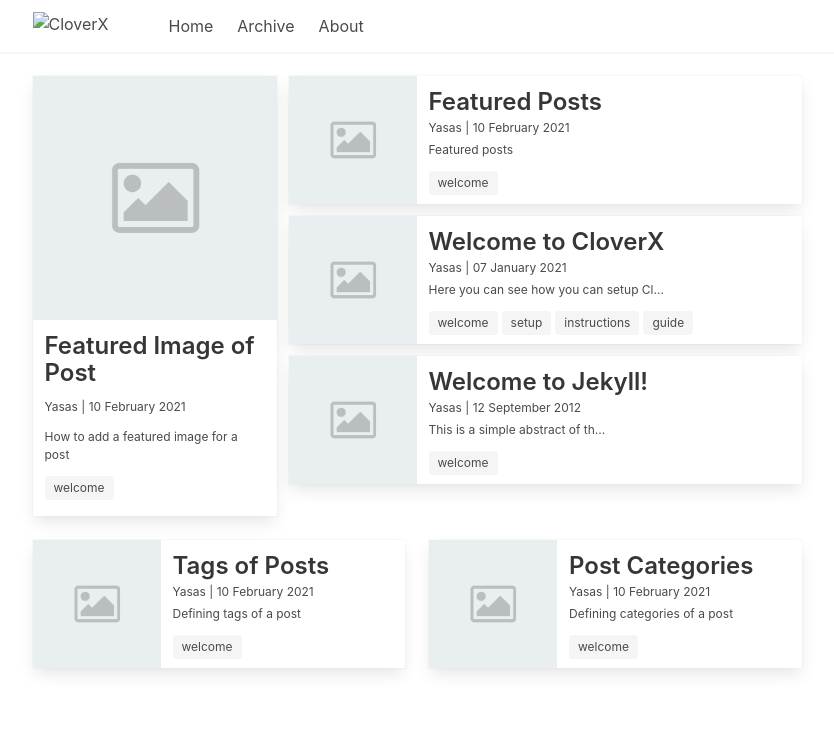
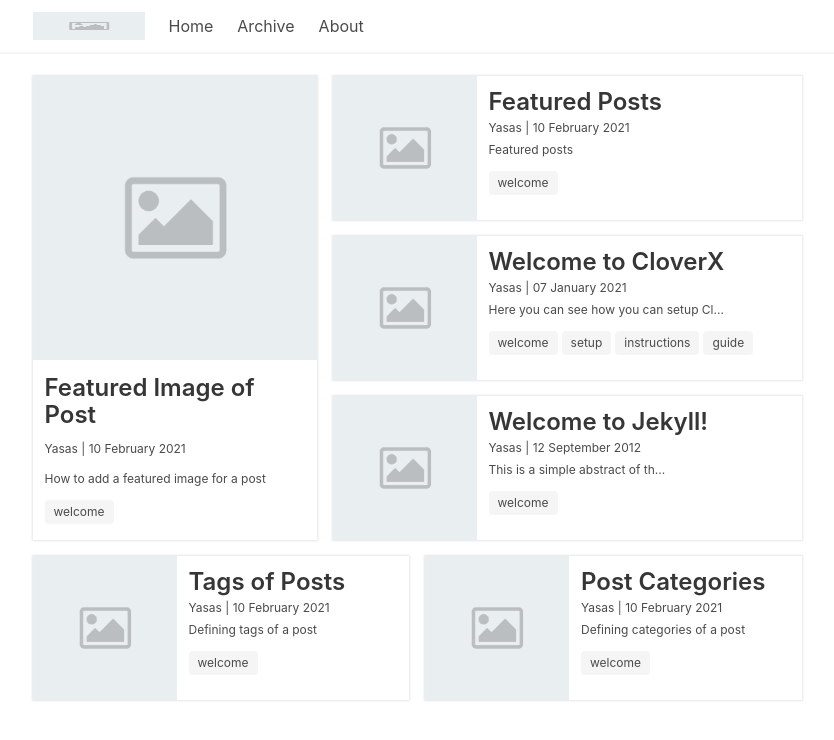
Before and after one commit to cloverlearn/cloverx, a Jekyll site: the page built from index.html, in a window 1280 px wide. Shown: the top 740 px of the page, without its empty margins (223-1057 px from the left). Built offline with Jekyll 4.4.1, drawn with Linux system fonts in a browser that asks for light colours.

Commit message:
Update styles

```diff
--- a/_includes/header.html
+++ b/_includes/header.html
@@ -2,7 +2,7 @@
   <div class="container is-max-desktop">
     <div class="navbar-brand">
       <a class="navbar-item" href="/">
-        <img src="assets/images/logo.png" width="112" height="28" alt="{{ site.title }}">
+        <img src="/assets/images/logo.png" width="112" height="28" alt="{{ site.title }}">
       </a>
       <a role="button" class="navbar-burger" aria-label="menu" aria-expanded="false" data-target="navbarBasicExample">
         <span aria-hidden="true"></span>
--- a/_includes/post/summary.html
+++ b/_includes/post/summary.html
@@ -23,7 +23,7 @@
     </div>
     {% else %}
     <div class="is-flex is-flex-direction-row box is-radiusless p-0">
-        <div style="min-width: 128px; height: 100%;">
+        <div style="min-width: 144px; height: 100%;">
             <figure class="image is-square"><img src="{{ postImage }}" alt='Image Not Found!'></figure>
         </div>
         <div class="content is-small p-3">
--- a/_layouts/home.html
+++ b/_layouts/home.html
@@ -2,56 +2,56 @@
 layout: default
 ---
 
-<div class="section px-0 pb-3 pt-0">
+<div class="section p-0 pt-0">
     <div class="is-flex">
-        {% assign count = 0 %}
-        <div class="pr-3" style="min-width: 256px;">
-            {% for post in site.posts %}
-                {% if post.featured == true %}
-                    {% assign count = count | plus: 1 %}
-                    {% assign featuredPost = true %}
-                    {% if count == 1 %}
-                        {% include post/summary.html post=post featuredPost=featuredPost %}
-                    {% endif %}
-                    {% assign featuredPost = false %}
-                {% endif %}
-            {% endfor %}
+        {%- assign count = 0 -%}
+        <div class="pr-4" style="min-width: 300px;">
+            {%- for post in site.posts -%}
+            {%- if post.featured == true -%}
+            {%- assign count = count | plus: 1 -%}
+            {%- assign featuredPost = true -%}
+            {%- if count == 1 -%}
+            {%- include post/summary.html post=post featuredPost=featuredPost -%}
+            {%- endif -%}
+            {%- assign featuredPost = false -%}
+            {%- endif -%}
+            {%- endfor -%}
         </div>
-        {% if count > 1 %}
-        {% capture count %}0{% endcapture %}
-        <div style="width: 100%;">
-            {% for post in site.posts %}
-                {% if post.featured == true %}
-                    {% assign count = count | plus: 1 %}
-                    {% if count == 2 or count == 3 or count == 4 %}
-                        <div class="pb-3">{% include post/summary.html post=post %}</div>
-                    {% endif %}
-                {% endif %}
-            {% endfor %}
+        {%- if count > 1 -%}
+        {%- assign count = 0 -%}
+        <div class="is-flex is-flex-direction-column" style="width: 100%; gap: 1rem !important;">
+            {%- for post in site.posts -%}
+            {%- if post.featured == true -%}
+            {%- assign count = count | plus: 1 -%}
+            {%- if count == 2 or count == 3 or count == 4 -%}
+            <div>{%- include post/summary.html post=post -%}</div>
+            {% endif %}
+            {%- endif -%}
+            {%- endfor -%}
         </div>
-        {% endif %}
+        {%- endif -%}
     </div>
 </div>
-<div class="section px-0 py-3">
-    <div class="columns is-multiline pb-0">
-        {% assign count = 0 %}
-        {% assign featuredCount = 0 %}
-        {% for post in site.posts %}
-            {% if 5 > count %}
-                {% assign isFeatured = false %}
-                {% if post.featured == true %}
-                    {% assign featuredCount = featuredCount | plus: 1 %}
-                    {% if featuredCount == 1 or featuredCount == 2 or featuredCount == 3 or featuredCount == 4 %}
-                    {% assign isFeatured = true %}
-                    {% endif %}
-                {% endif %}
-                {% if isFeatured == false %}
-                    {% assign count = count | plus: 1 %}
-                    <div class="column is-6">
-                        {% include post/summary.html post=post %}
-                    </div>
-                {% endif %}
-            {% endif %}
-        {% endfor %}
+<div class="section p-0">
+    <div class="columns is-multiline py-0 mt-0 px-1">
+        {%- assign count = 0 -%}
+        {%- assign featuredCount = 0 -%}
+        {%- for post in site.posts -%}
+        {%- if 5 > count -%}
+        {%- assign isFeatured = false -%}
+        {%- if post.featured == true -%}
+        {%- assign featuredCount = featuredCount | plus: 1 -%}
+        {%- if featuredCount == 1 or featuredCount == 2 or featuredCount == 3 or featuredCount == 4 -%}
+        {%- assign isFeatured = true -%}
+        {%- endif -%}
+        {%- endif -%}
+        {%- if isFeatured == false -%}
+        {%- assign count = count | plus: 1 -%}
+        <div class="column is-6 pt-4 px-2">
+            {%- include post/summary.html post=post %}
+        </div>
+        {%- endif -%}
+        {%- endif -%}
+        {%- endfor -%}
     </div>
 </div>
--- a/assets/css/layout.css
+++ b/assets/css/layout.css
@@ -10,3 +10,15 @@
         max-width: 769px;
     }
 }
+
+.box {
+    box-shadow: 0px 0px 2px 1px rgb(10 10 10 / 10%) !important;
+}
+
+.box:hover {
+    box-shadow: 0px 0px 4px 2px rgb(10 10 10 / 10%) !important;
+    /* margin-top: -2px;
+    margin-left: -2px;
+    margin-right: 2px;
+    margin-bottom: 2px; */
+}
```
Also changed, not shown: assets/images/logo.png (added).
